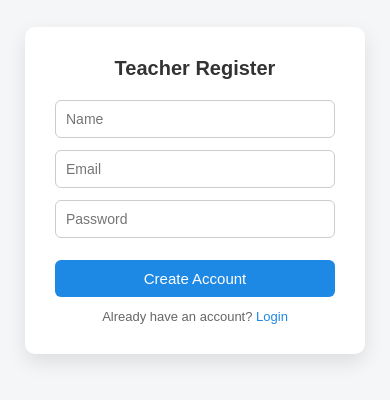
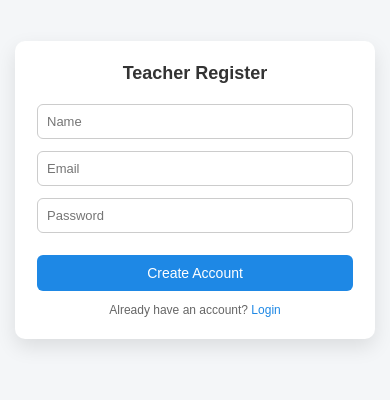
Before and after one commit to rohitpm2004/online-attendence-tracker, a React (Vite) app in the folder attendance-tracker-frontend/: page /register in a window 390 px wide. Shown: the part 232-632 px from the top of the page. Built offline with nearby package versions, Linux system fonts and the light colour scheme.

Commit message:
Enhance responsive styles for registration card
Updated styles for the registration card to improve responsiveness and spacing.

```diff
--- a/attendance-tracker-frontend/src/pages/Register.css
+++ b/attendance-tracker-frontend/src/pages/Register.css
@@ -6,13 +6,15 @@
   align-items: center;
   background: #f4f6f8;
   font-family: Arial, sans-serif;
+  padding: 15px; /* ✅ mobile spacing */
 }
 
 /* Card */
 .register-card {
   background: #ffffff;
   padding: 30px;
-  width: 340px;
+  width: 100%;
+  max-width: 360px; /* ✅ responsive width */
   border-radius: 10px;
   box-shadow: 0 8px 20px rgba(0, 0, 0, 0.1);
 }
@@ -22,6 +24,7 @@
   text-align: center;
   margin-bottom: 20px;
   color: #333;
+  font-size: 20px;
 }
 
 /* Form */
@@ -47,7 +50,7 @@
 /* Button */
 .register-card button {
   margin-top: 10px;
-  padding: 10px;
+  padding: 11px;
   background-color: #1e88e5;
   color: #ffffff;
   border: none;
@@ -60,7 +63,7 @@
   background-color: #1565c0;
 }
 
-/* Small text / links (optional) */
+/* Small text / links */
 .register-footer {
   text-align: center;
   margin-top: 12px;
@@ -76,3 +79,44 @@
 .register-footer a:hover {
   text-decoration: underline;
 }
+
+/* ================= RESPONSIVE ================= */
+
+/* 📱 Small phones */
+@media (max-width: 480px) {
+  .register-card {
+    padding: 22px;
+  }
+
+  .register-card h2 {
+    font-size: 18px;
+  }
+
+  .register-card input {
+    font-size: 13px;
+    padding: 9px;
+  }
+
+  .register-card button {
+    font-size: 14px;
+    padding: 10px;
+  }
+
+  .register-footer {
+    font-size: 12px;
+  }
+}
+
+/* 📱 Tablets */
+@media (min-width: 481px) and (max-width: 768px) {
+  .register-card {
+    max-width: 380px;
+  }
+}
+
+/* 💻 Large screens */
+@media (min-width: 1024px) {
+  .register-card {
+    max-width: 380px;
+  }
+}
```
